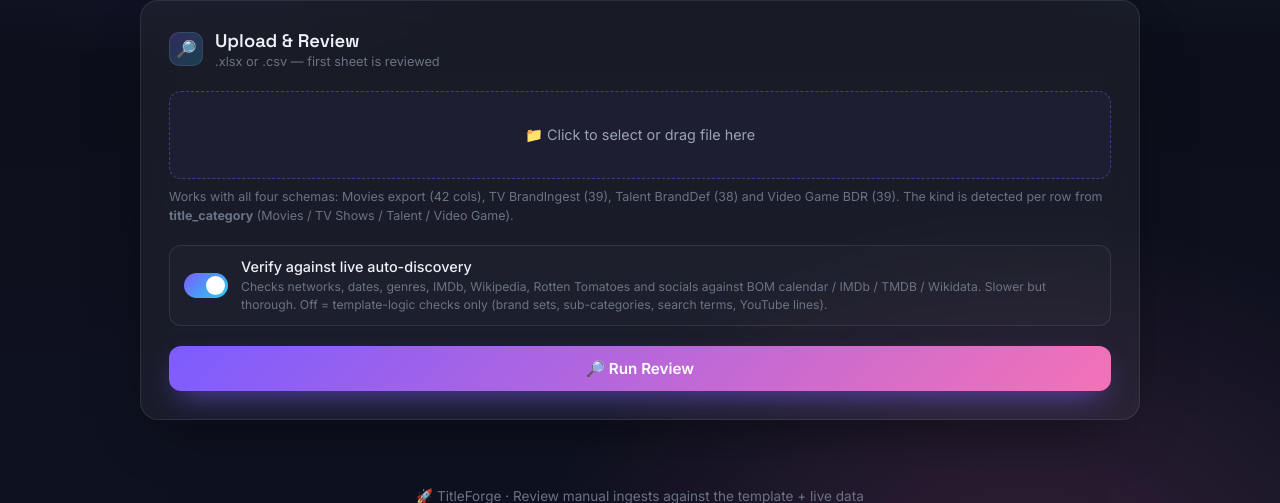
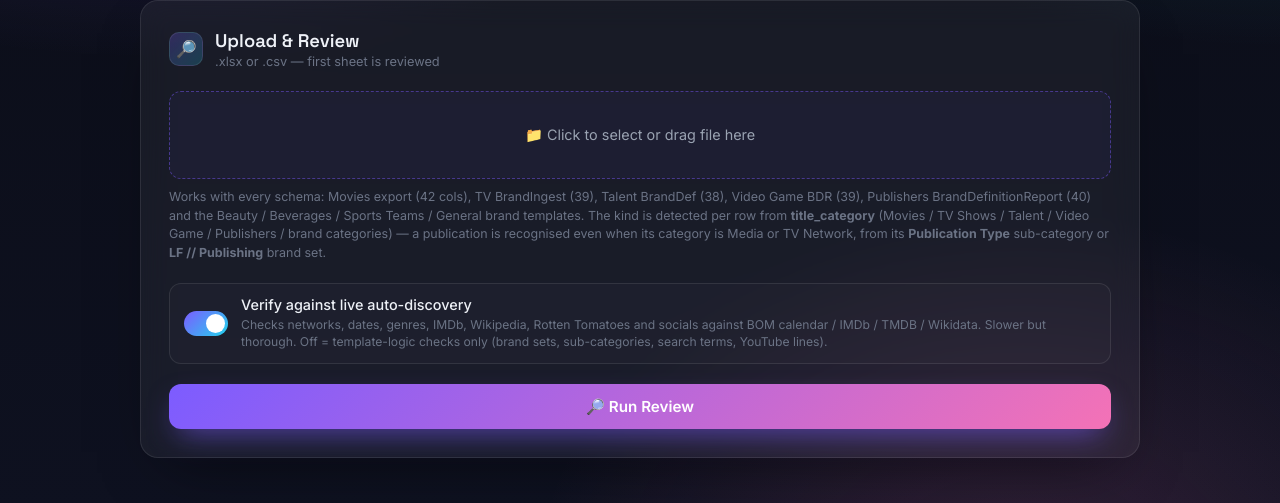
Before and after one commit to ramesh680/title-automation-tool, a Flask app: page /review in a window 1280 px wide. Shown: the part 282-785 px from the top of the page. Run offline with Flask 3, Linux system fonts and the light colour scheme; data that the repository does not hold is empty.

Commit message:
Enhance file upload hint with more schema details
Updated hint text to include additional schemas and clarify publication recognition.

```diff
--- a/templates/review.html
+++ b/templates/review.html
@@ -110,9 +110,13 @@
             <div class="form-group file-upload">
                 <input type="file" id="fileUpload" accept=".csv,.xlsx,.xls">
                 <label for="fileUpload" class="file-upload-label">📁 Click to select or drag file here</label>
-                <span class="hint">Works with all four schemas: Movies export (42 cols), TV BrandIngest (39),
-                Talent BrandDef (38) and Video Game BDR (39). The kind is detected per row from
-                <b>title_category</b> (Movies / TV Shows / Talent / Video Game).</span>
+                <span class="hint">Works with every schema: Movies export (42 cols), TV BrandIngest (39),
+                Talent BrandDef (38), Video Game BDR (39), Publishers BrandDefinitionReport (40)
+                and the Beauty / Beverages / Sports Teams / General brand templates. The kind is
+                detected per row from <b>title_category</b> (Movies / TV Shows / Talent /
+                Video Game / Publishers / brand categories) — a publication is recognised even
+                when its category is Media or TV Network, from its
+                <b>Publication Type</b> sub-category or <b>LF // Publishing</b> brand set.</span>
             </div>
 
             <div class="form-group">
```
